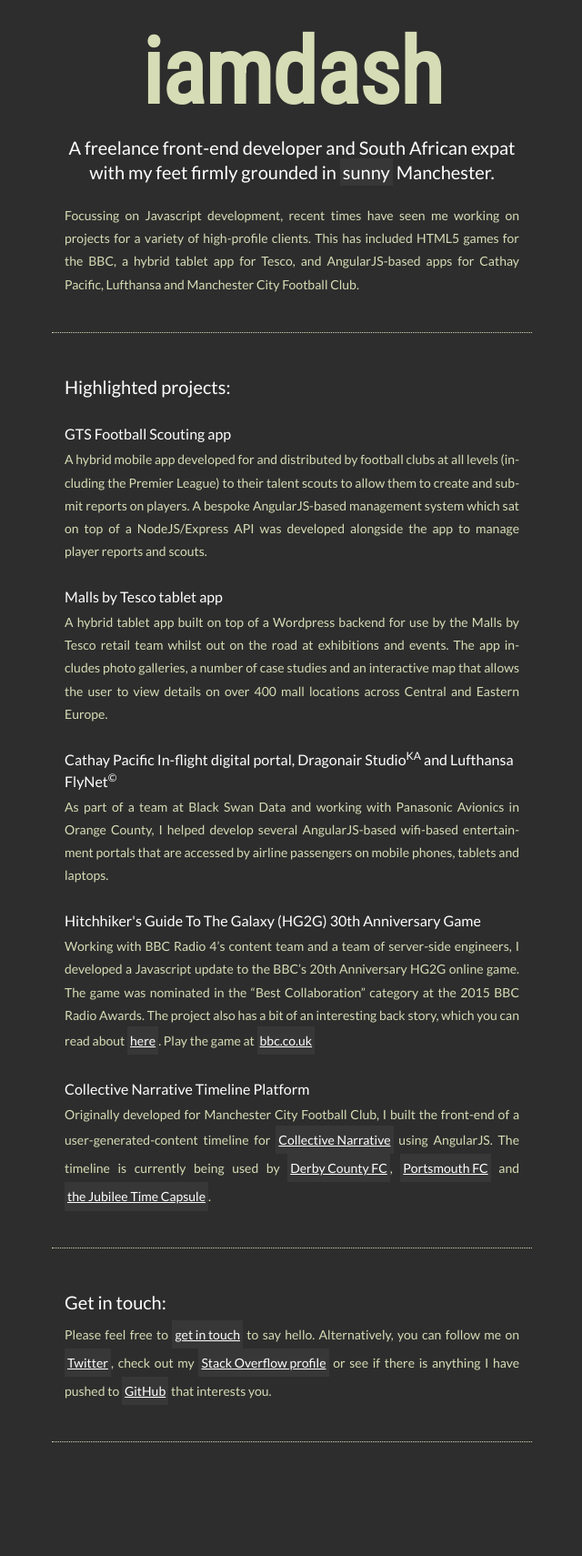
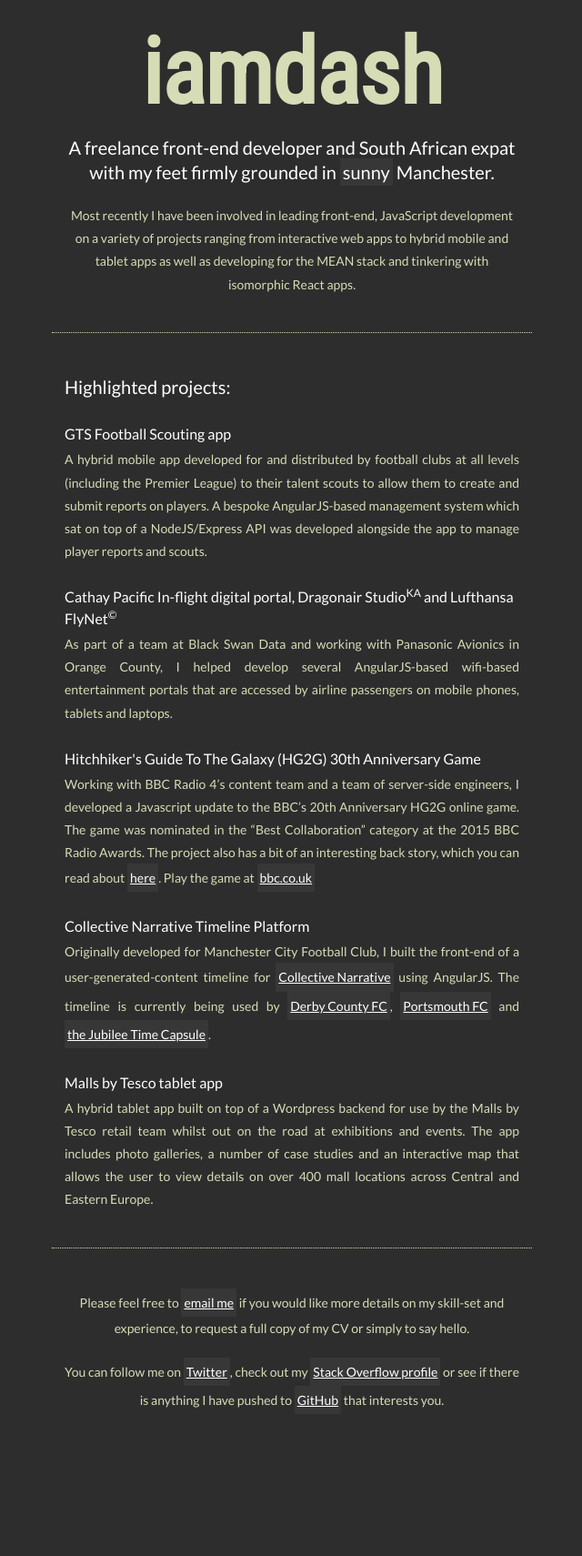
Before and after one commit to iamdash/iamdash.github.com, a PHP site: page / in a window 1280 px wide. Shown: the whole page at 91% size, without its empty margins (319-959 px from the left). Before the commit the page ends 1585 px from the top, so only its background shows below. Run offline with PHP 8.4, Linux system fonts and the light colour scheme.

Commit message:
Updated copy

```diff
--- a/css/app.css
+++ b/css/app.css
@@ -16,11 +16,17 @@
 .header {
   text-align: center;
   margin-bottom: 40px; }
+  .header p {
+    text-align: center; }
 
 .column.sixteen {
   border-bottom: 1px dotted #d6dcb5;
   padding-bottom: 40px !important;
   margin-bottom: 30px; }
+  .column.sixteen:last-child {
+    border-bottom: none; }
+    .column.sixteen:last-child p {
+      text-align: center; }
 
 .avatar {
   background: #d6dcb5;
@@ -56,13 +62,7 @@
 
 p {
   line-height: 1.8;
-  margin-bottom: 20px;
-  text-align: justify;
-  -webkit-hyphens: auto;
-  -ms-hyphens: auto;
-  -moz-hyphens: auto;
-  -o-hyphens: auto;
-  hyphens: auto; }
+  margin-bottom: 20px; }
   p.strap {
     color: #fff;
     font-size: 16px;
@@ -108,12 +108,7 @@
   p {
     line-height: 1.8;
     margin-bottom: 20px;
-    text-align: justify;
-    -webkit-hyphens: auto;
-    -ms-hyphens: auto;
-    -moz-hyphens: auto;
-    -o-hyphens: auto;
-    hyphens: auto; }
+    text-align: justify; }
     p.strap {
       color: #fff;
       font-size: 20px;
--- a/index.html
+++ b/index.html
@@ -14,10 +14,17 @@
 <body>
 
 <script>
-    (function(i,s,o,g,r,a,m){i['GoogleAnalyticsObject']=r;i[r]=i[r]||function(){
-            (i[r].q=i[r].q||[]).push(arguments)},i[r].l=1*new Date();a=s.createElement(o),
-        m=s.getElementsByTagName(o)[0];a.async=1;a.src=g;m.parentNode.insertBefore(a,m)
-    })(window,document,'script','https://www.google-analytics.com/analytics.js','ga');
+    (function (i, s, o, g, r, a, m) {
+        i['GoogleAnalyticsObject'] = r;
+        i[r] = i[r] || function () {
+                (i[r].q = i[r].q || []).push(arguments)
+            }, i[r].l = 1 * new Date();
+        a = s.createElement(o),
+            m = s.getElementsByTagName(o)[0];
+        a.async = 1;
+        a.src   = g;
+        m.parentNode.insertBefore(a, m)
+    })(window, document, 'script', 'https://www.google-analytics.com/analytics.js', 'ga');
 
     ga('create', 'UA-318641-1', 'auto');
     ga('send', 'pageview');
@@ -37,8 +44,9 @@
 					title="theguardian.com | How often does it rain in Manchester?">sunny</a> Manchester.
 			</p>
 
-			<p>Focussing on Javascript development, recent times have seen me working on projects for a variety of high-profile clients. This has included HTML5 games for the BBC,
-			   a hybrid tablet app for Tesco, and AngularJS-based apps for Cathay Pacific, Lufthansa and Manchester City Football Club.</p>
+			<p>Most recently I have been involved in leading front-end, JavaScript development on a variety of projects ranging
+			   from interactive web apps to hybrid mobile and tablet apps as well as developing for the MEAN stack and tinkering with isomorphic React apps.</p>
+
 
 		</div>
 
@@ -49,14 +57,10 @@
 			<h3>GTS Football Scouting app</h3>
 			<p>A hybrid mobile app developed for and distributed by football clubs at all levels (including the Premier League) to their talent scouts to allow them to create and submit reports on players. A bespoke AngularJS-based management system which sat on top of a NodeJS/Express API was developed alongside the app to manage player reports and scouts.</span></p>
 
-			<h3>Malls by Tesco tablet app</h3>
-			<p>A hybrid tablet app built on top of a Wordpress backend for use by the Malls by Tesco retail team whilst out on the road at exhibitions and events. The app includes photo galleries, a number of case studies and an interactive map that allows the user to view details on over 400 mall locations across Central and Eastern Europe.</span>
-				<span class="c8 c12"><br></span></p>
-
-			<h3>Cathay Pacific In-flight digital portal, Dragonair Studio<sup>KA</sup> and Lufthansa FlyNet<sup>&copy;</sup></h3>
+			<h3>Cathay Pacific In-flight digital portal, Dragonair Studio<sup>KA</sup> and Lufthansa FlyNet<sup>&copy;</sup>
+			</h3>
 
 			<p>As part of a team at Black Swan Data and working with Panasonic Avionics in Orange County, I helped develop several AngularJS-based wifi-based entertainment portals that are accessed by airline passengers on mobile phones, tablets and laptops. </p>
-
 
 			<h3>Hitchhiker&#39;s Guide To The Galaxy (HG2G) 30th Anniversary Game</h3>
 
@@ -68,19 +72,22 @@
 			<h3>Collective Narrative Timeline Platform</h3>
 
 			<p>Originally developed for Manchester City Football Club, I built the front-end of a user-generated-content timeline for
-				<a href="http://collectivenarrative.co">Collective Narrative</a> using AngularJS.
+				<a href="http://collectivenarrative.co" title="Collective Narrative">Collective Narrative</a> using AngularJS.
 			   The timeline is currently being used by <a
-						href="http://www.wearederby.com/rams-recollections/">Derby County FC</a>,
-				<a href="http://www.pompeyvoices.co.uk">Portsmouth FC</a> and
-				<a href="http://www.jubileetimecapsule.org">the Jubilee Time Capsule</a>.</p>
+						href="http://www.wearederby.com/rams-recollections/" title="Derby County FC Rams Collections">Derby County FC</a>,
+				<a href="http://www.pompeyvoices.co.uk" title="Portsmouth FC Pompeyvoices">Portsmouth FC</a> and
+				<a href="http://www.jubileetimecapsule.org" title="The Jubilee Time Capsule">the Jubilee Time Capsule</a>.</p>
+
+			<h3>Malls by Tesco tablet app</h3>
+			<p>A hybrid tablet app built on top of a Wordpress backend for use by the Malls by Tesco retail team whilst out on the road at exhibitions and events. The app includes photo galleries, a number of case studies and an interactive map that allows the user to view details on over 400 mall locations across Central and Eastern Europe.</span>
+				<span class="c8 c12"><br></span></p>
 
 		</div>
 
 		<div class="column sixteen wide">
 
-			<h2>Get in touch:</h2>
-
-			<p>Please feel free to <a href="">get in touch</a> to say hello. Alternatively, you can follow me on <a
+			<p>Please feel free to <a href="ma&#105;l&#116;&#111;&#58;pu&#98;l&#37;&#54;&#57;c&#64;&#105;%61%6&#68;&#100;ash&#46;c&#111;m">email me</a> if you would like more details on my skill-set and experience, to request a full copy of my CV or simply to say hello.<p>
+			<p>You can follow me on <a
 					href="http://www.twitter.com/_iamdash" title="twitter.com/_iamdash">Twitter</a>,
 			   check out my <a href="https://stackoverflow.com/users/102086/"
 			                   title="stackoverflow.com/users/102086/">Stack Overflow profile</a>
--- a/scss/app.scss
+++ b/scss/app.scss
@@ -50,6 +50,11 @@
 .header{
   text-align:center;
   margin-bottom:40px;
+
+  p{
+    text-align:center;
+  }
+
 }
 
 .column{
@@ -57,6 +62,15 @@
     border-bottom:1px dotted $cream;
     padding-bottom:40px!important;
     margin-bottom:30px;
+
+    &:last-child{
+      border-bottom:none;
+
+      p{
+
+        text-align:center;
+      }
+    }
   }
 }
 
@@ -107,8 +121,9 @@
 {
   line-height:1.8;
   margin-bottom:20px;
-  text-align:justify;
-  @include v-p(hyphens, auto);
+  //padding:0 20px;
+  //text-align:justify;
+  //@include v-p(hyphens, auto);
 
   &.strap{
     color:$white;
@@ -173,7 +188,7 @@
     line-height:1.8;
     margin-bottom:20px;
     text-align:justify;
-    @include v-p(hyphens, auto);
+    //@include v-p(hyphens, auto);
 
     &.strap{
       color:$white;
```
